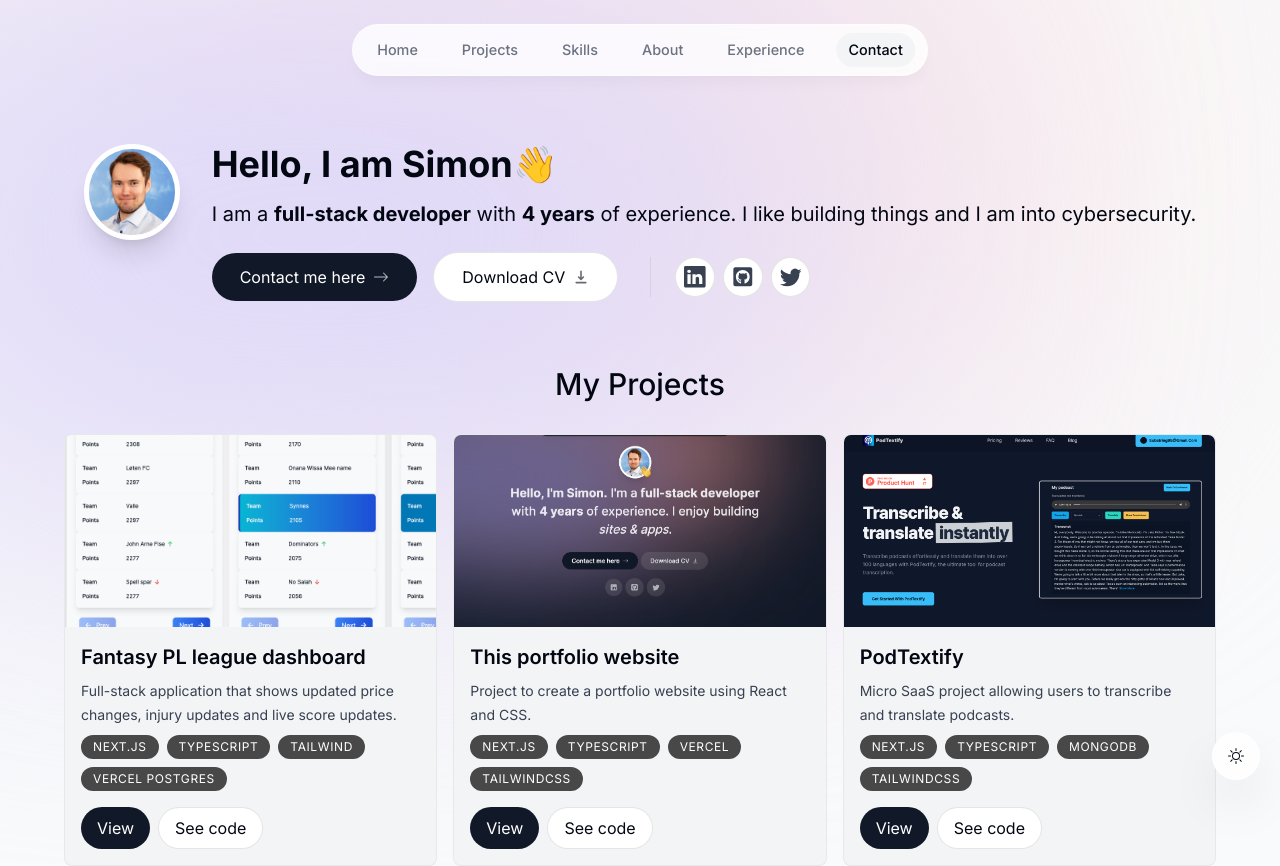
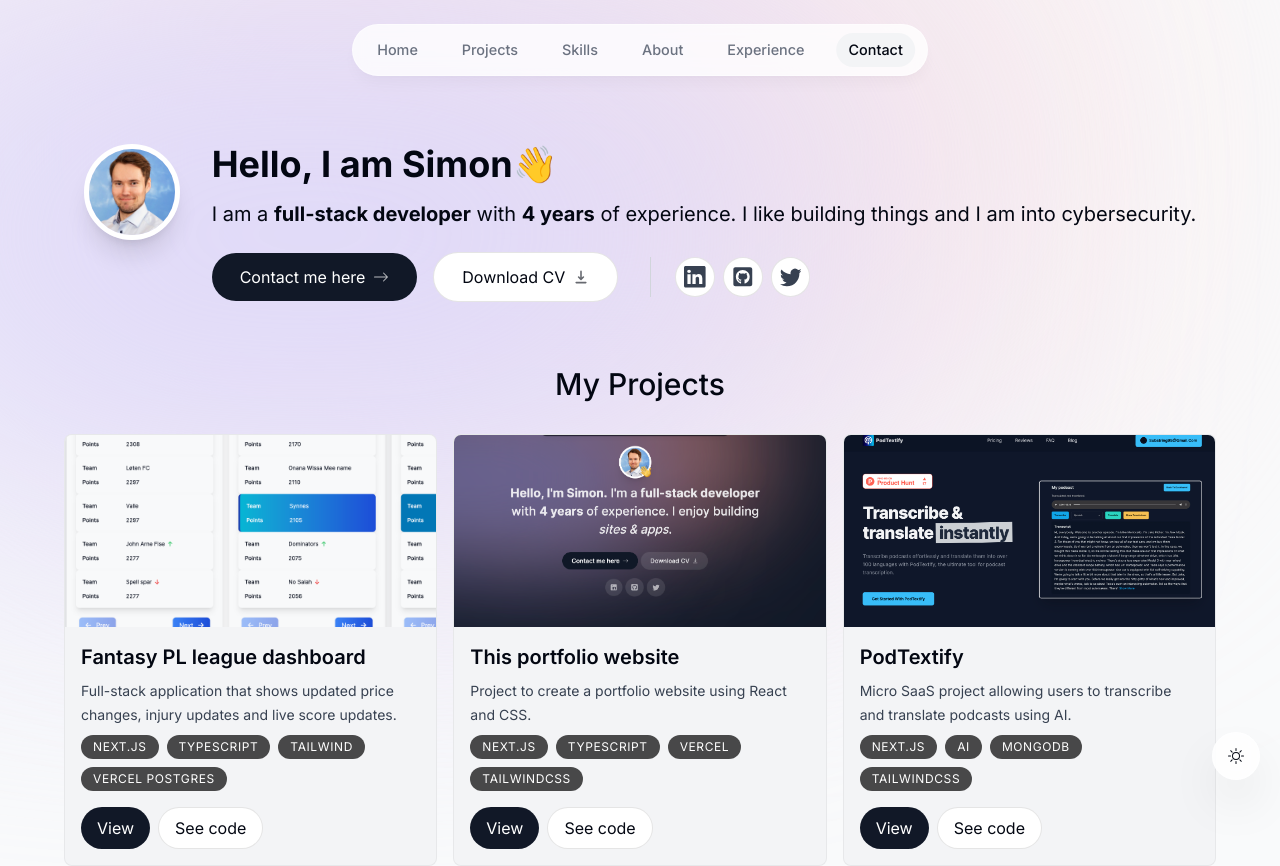
Before and after one commit to simonsynnes/personal-portfolio-website, a Next.js app: page / in a window 1280 px wide. Shown: the top 866 px of the page. Built offline with nearby package versions, Linux system fonts and the light colour scheme; no server answers.

Commit message:
Minor adjustment to project

```diff
--- a/library/data.ts
+++ b/library/data.ts
@@ -81,8 +81,8 @@ export const projectsData = [
   {
     title: "PodTextify",
     description:
-      "Micro SaaS project allowing users to transcribe and translate podcasts.",
-    tags: ["Next.js", "TypeScript", "MongoDB", "TailwindCSS"],
+      "Micro SaaS project allowing users to transcribe and translate podcasts using AI.",
+    tags: ["Next.js", "AI", "MongoDB", "TailwindCSS"],
     imageUrl: podTextify,
     gitHubURL: "",
     projectURL: "https://podtextify.com",
```
